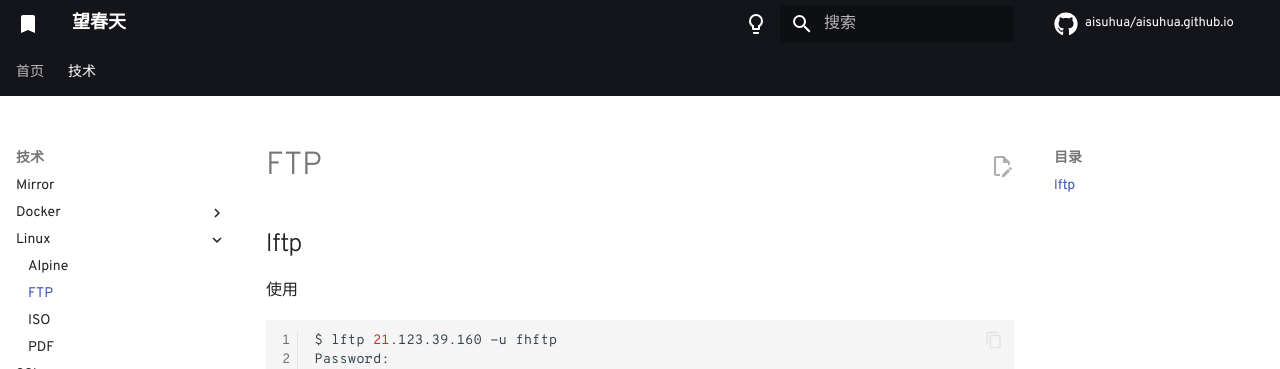
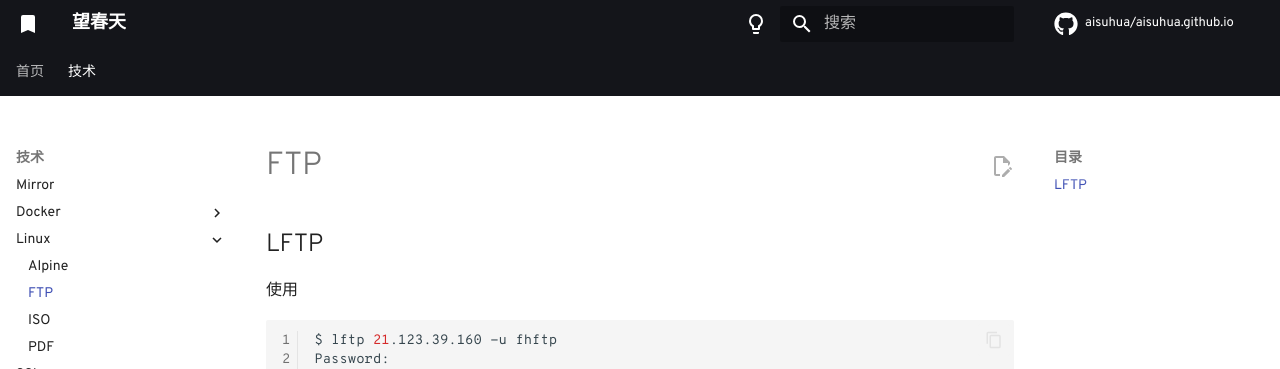
Before and after one commit to aisuhua/aisuhua.github.io, an MkDocs documentation site: the page built from docs/linux/ftp.md, in a window 1280 px wide. Shown: the top 369 px of the page. Built offline with MkDocs 1.6.1 and Material for MkDocs 9.7.7, drawn with Linux system fonts in a browser that asks for light colours; comment, search, counter and statistics services are not loaded.

Commit message:
Update ftp.md

```diff
--- a/docs/linux/ftp.md
+++ b/docs/linux/ftp.md
@@ -1,6 +1,6 @@
 # FTP
 
-## lftp
+## LFTP
 
 使用
 
```
